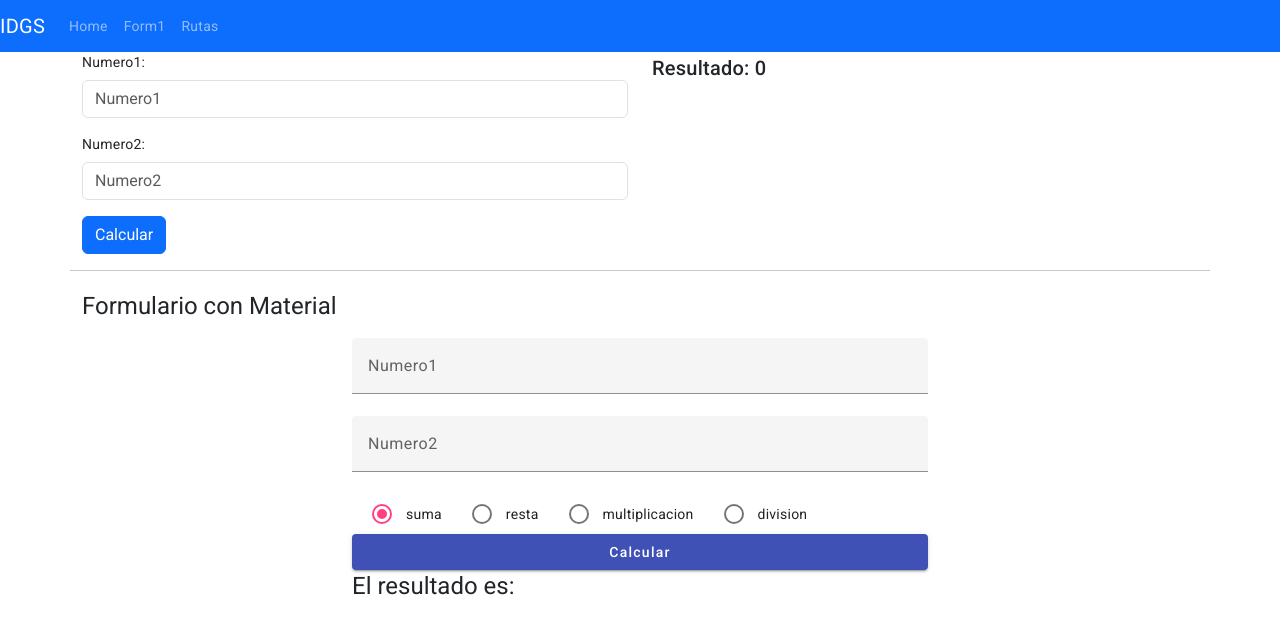
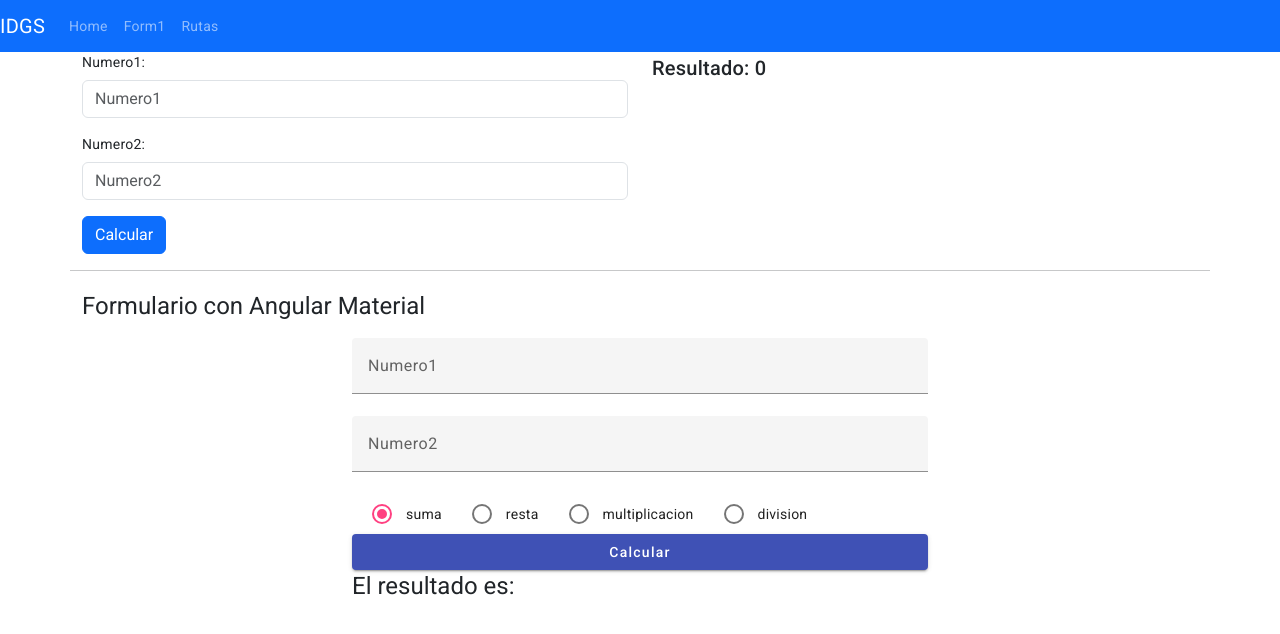
Before and after one commit to IDGS-901-19002228/intro-angular-idgs901, an Angular app: page / in a window 1280 px wide. Shown: the top 634 px of the page. Built offline with nearby package versions, Linux system fonts and the light colour scheme.

Commit message:
CFLP Clase 17/06/23

```diff
--- a/src/app/grupos/formularios/operas-bas/operas-bas.component.html
+++ b/src/app/grupos/formularios/operas-bas/operas-bas.component.html
@@ -1,4 +1,4 @@
-<h1>Formulario con Material</h1>
+<h1>Formulario con Angular Material</h1>
 <div class="container">
     <mat-form-field>
         <input matInput [(ngModel)]="num1" type="number" placeholder="Numero1" >
--- a/src/app/grupos/formularios/operas-bas/operas-bas.component.ts
+++ b/src/app/grupos/formularios/operas-bas/operas-bas.component.ts
@@ -22,7 +22,12 @@ export class OperasBasComponent {
     switch(this.operacionSeleccionada){
       case 'suma':this.resultado=this.num1+this.num2;
         break;
-
+      case 'resta':this.resultado=this.num1-this.num2;
+        break;
+      case 'multiplicacion':this.resultado=this.num1*this.num2;
+        break;
+      case 'division':this.resultado=this.num1/this.num2;
+        break;
     }
   }
 
```
